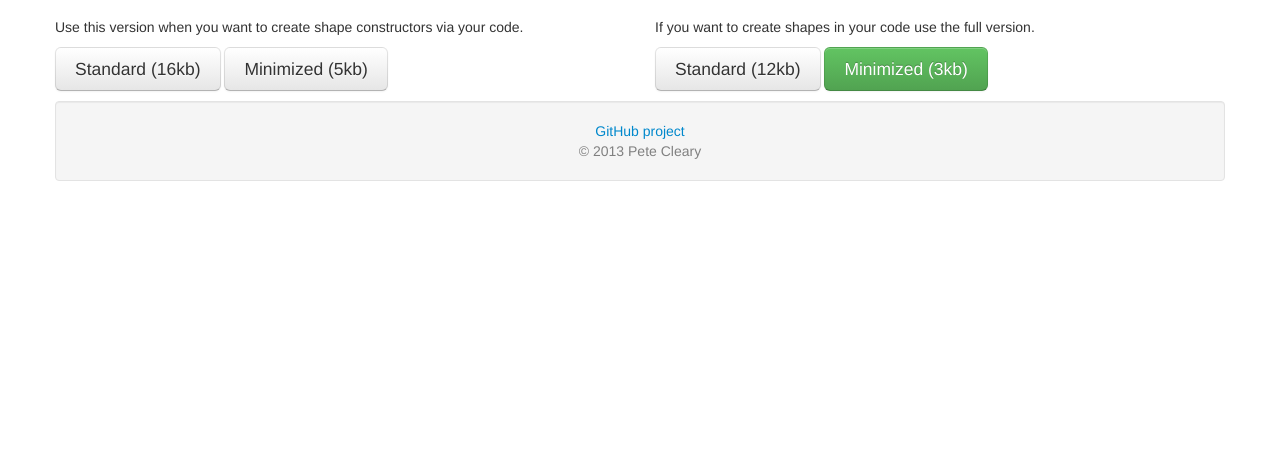
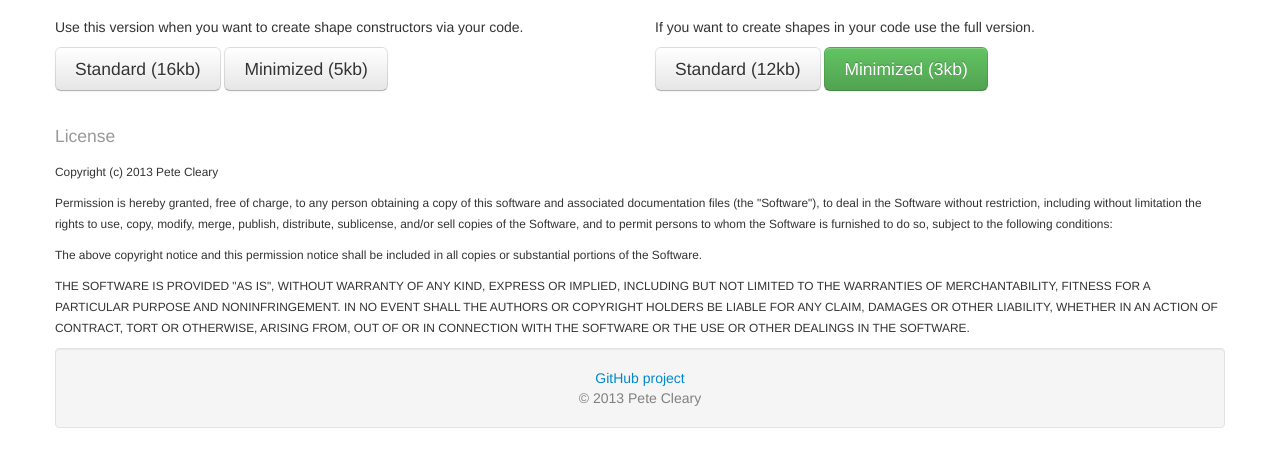
Before and after one commit to petecleary/DecisionTreeJS, a plain HTML site: page download.html in a window 1280 px wide. Shown: the part 173-640 px from the top of the page. Drawn offline with Linux system fonts and the light colour scheme.

Commit message:
License added

```diff
--- a/download.html
+++ b/download.html
@@ -85,6 +85,16 @@
                 </sction>
             </div>
         </div>
+            <h2><small>License</small></h2>
+            <p>
+        <small>Copyright (c) 2013 Pete Cleary</small></p>
+
+<p><small>Permission is hereby granted, free of charge, to any person obtaining a copy of this software and associated documentation files (the "Software"), to deal in the Software without restriction, including without limitation the rights to use, copy, modify, merge, publish, distribute, sublicense, and/or sell copies of the Software, and to permit persons to whom the Software is furnished to do so, subject to the following conditions:
+            </small></p>
+<p><small>The above copyright notice and this permission notice shall be included in all copies or substantial portions of the Software.
+           </small> </p>
+<p><small>THE SOFTWARE IS PROVIDED "AS IS", WITHOUT WARRANTY OF ANY KIND, EXPRESS OR IMPLIED, INCLUDING BUT NOT LIMITED TO THE WARRANTIES OF MERCHANTABILITY, FITNESS FOR A PARTICULAR PURPOSE AND NONINFRINGEMENT. IN NO EVENT SHALL THE AUTHORS OR COPYRIGHT HOLDERS BE LIABLE FOR ANY CLAIM, DAMAGES OR OTHER LIABILITY, WHETHER IN AN ACTION OF CONTRACT, TORT OR OTHERWISE, ARISING FROM, OUT OF OR IN CONNECTION WITH THE SOFTWARE OR THE USE OR OTHER DEALINGS IN THE SOFTWARE.</small></p>
+
         <footer class="well">
         <ul class="footer-links">
           <li>
```
